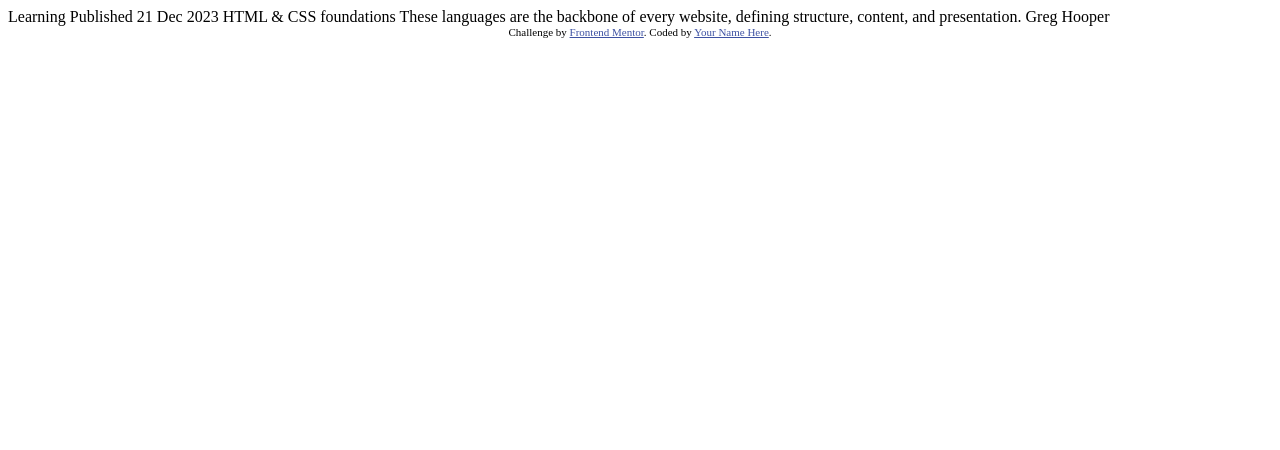
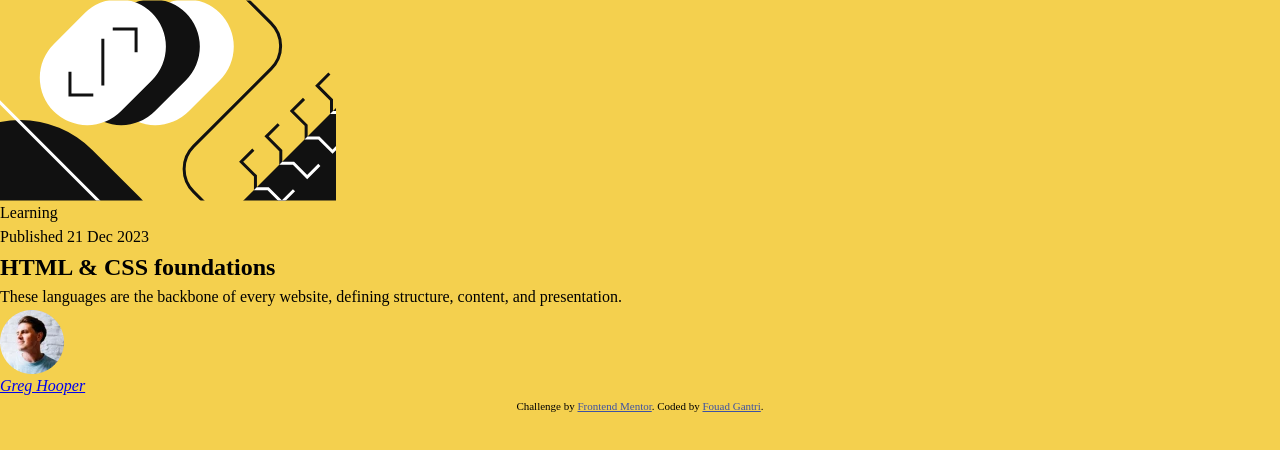
Before and after one commit to fgantri/blog-preview-card, a plain HTML site: page index.html in a window 1280 px wide. Drawn offline with Linux system fonts and the light colour scheme.

Commit message:
add html markup and css setup

```diff
--- a/index.html
+++ b/index.html
@@ -8,6 +8,7 @@
 
   <title>Frontend Mentor | Blog preview card</title>
 
+  <link rel="stylesheet" href="style.css">
   <!-- Feel free to remove these styles or customise in your own stylesheet 👍 -->
   <style>
     .attribution { font-size: 11px; text-align: center; }
@@ -15,20 +16,33 @@
   </style>
 </head>
 <body>
+  <main>
 
-  Learning
+    <article class="blog-post-preview">
+      <header>
+        <img src="./assets/images/illustration-article.svg" alt="blog post thumbnail picture">
+        <div class="label">Learning</div>
+        <time datetime="2023-12-21" pubdate="pubdate">Published 21 Dec 2023</time>
+      </header>
 
-  Published 21 Dec 2023
+      <div class="preview-text">
+        <h2>HTML & CSS foundations</h2>
+        <p>These languages are the backbone of every website, defining structure, content, and presentation.</p>
+      </div>
 
-  HTML & CSS foundations
+      <footer>
+        <address class="author">
+          <img src="./assets/images/image-avatar.webp" src="author's profile picture">
+          <a rel="author" href="#">Greg Hooper</a>
+        </address>
+      </footer>
+    </article>
 
-  These languages are the backbone of every website, defining structure, content, and presentation.
+  </main>
 
-  Greg Hooper
-
-  <div class="attribution">
+  <footer class="attribution">
     Challenge by <a href="https://www.frontendmentor.io?ref=challenge" target="_blank">Frontend Mentor</a>.
-    Coded by <a href="#">Your Name Here</a>.
-  </div>
+    Coded by <a href="#">Fouad Gantri</a>.
+  </footer>
 </body>
 </html>
--- /dev/null
+++ b/style.css
@@ -0,0 +1,48 @@
+/*
+  CSS RESET START
+*/
+*, *::before, *::after {
+    box-sizing: border-box;
+}
+
+* {
+    margin: 0;
+}
+
+body {
+    line-height: 1.5;
+    -webkit-font-smoothing: antialiased;
+}
+
+img, picture, video, canvas, svg {
+    display: block;
+    max-width: 100%;
+}
+
+input, button, textarea, select {
+    font: inherit;
+}
+
+p, h1, h2, h3, h4, h5, h6 {
+    overflow-wrap: break-word;
+}
+/*
+  CSS RESET END
+*/
+
+:root {
+    --yellow: hsl(47 88% 63%);
+
+    --gray-950: hsl(0 0% 7%);
+    --gray-500: hsl(0 0% 42%);
+
+    --white: hsl(0 0% 100%);
+}
+
+body, html {
+    height: 100%;
+}
+
+body {
+    background-color: var(--yellow);
+}
```
